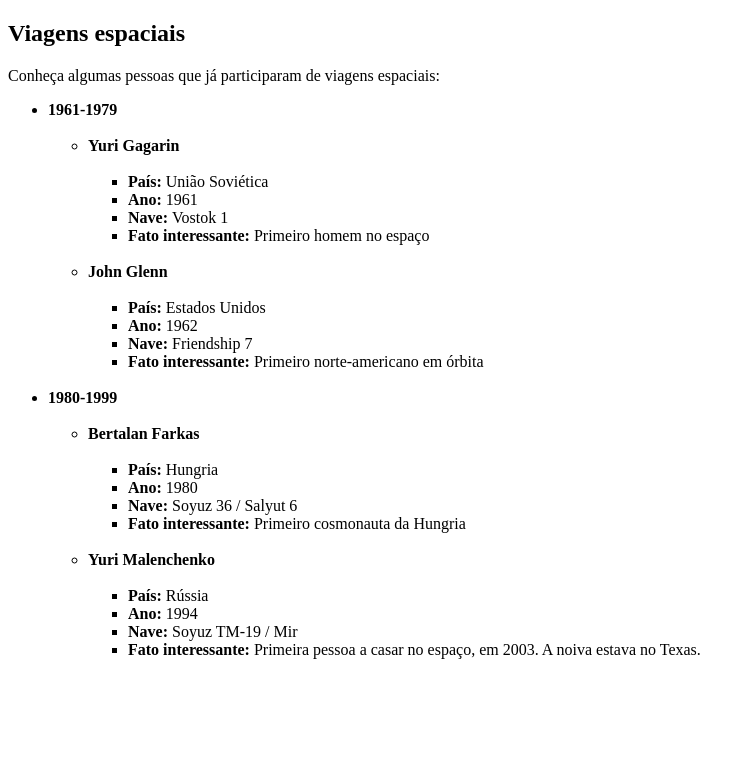
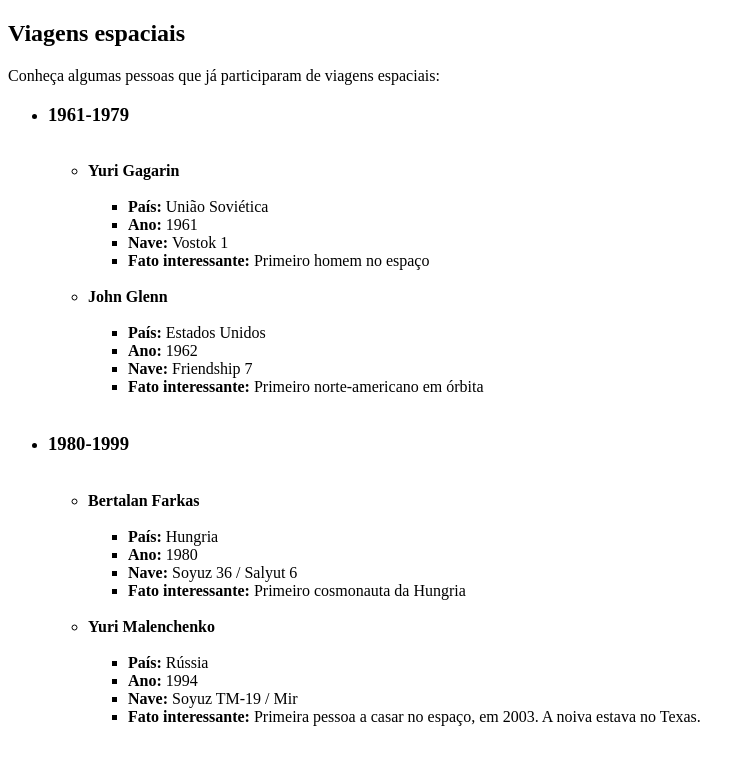
Before and after one commit to phqnrz/OneBitCode, a plain HTML site: page exercicio1.1.html in a window 1280 px wide. Shown: the whole page, without its empty margins (0-755 px from the left). Drawn offline with Linux system fonts and the light colour scheme.

Commit message:
realizando alteracoes

```diff
--- a/exercicio1.1.html
+++ b/exercicio1.1.html
@@ -13,7 +13,7 @@
     <p>Conheça algumas pessoas que já participaram de viagens espaciais:</p>
 
     <ul>
-        <li><strong>1961-1979</strong></li><br>
+        <li><h3>1961-1979</h3></li><br>
         <ul>
             <li><strong>Yuri Gagarin</strong></li>
             <ul><br>
@@ -30,7 +30,7 @@
                 <li><strong>Fato interessante: </strong>Primeiro norte-americano em órbita</li>
             </ul>
         </ul><br>
-        <li><strong>1980-1999</strong></li><br>
+        <li><h3>1980-1999</h3></li><br>
         <ul>
             <li><strong>Bertalan Farkas</strong></li>
             <ul><br>
```
